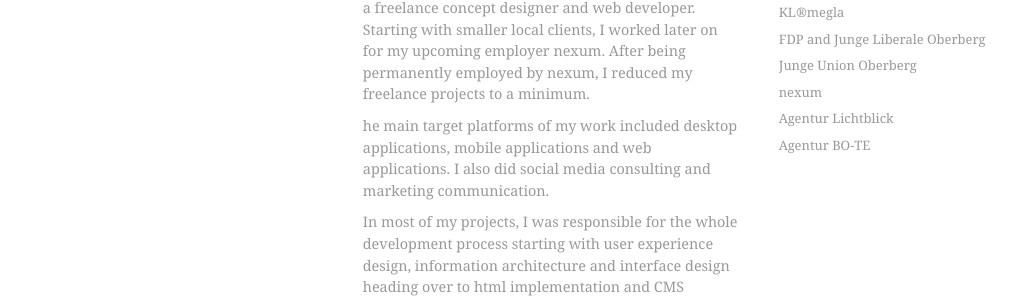
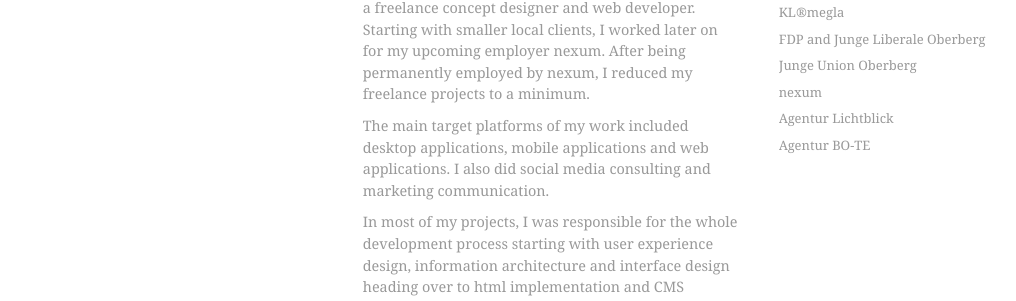
Before and after one commit to ma6/ma6.github.io, a Jekyll site: the page built from _pages/index.md, in a window 1280 px wide and 900 px high, scrolled down 3031 px. Shown: the part 144-445 px from the top of the window, without its empty margins (130-1146 px from the left). Built offline with Jekyll 4.4.1, drawn with Linux system fonts in a browser that asks for light colours; some web fonts are replaced; comment, search, counter and statistics services are not loaded.

Commit message:
TYpo corrected in expereince

```diff
--- a/_data/experience.yml
+++ b/_data/experience.yml
@@ -112,7 +112,7 @@
   title: Concept Designer and Webdeveloper
   content:
     - text: Whilst studying media informatics, I started to work as a freelance concept designer and web developer. Starting with smaller local clients, I worked later on for my upcoming employer nexum. After being permanently employed by nexum, I reduced my freelance projects to a minimum.
-    - text: he main target platforms of my work included desktop applications, mobile applications and web applications. I also did social media consulting and marketing communication.
+    - text: The main target platforms of my work included desktop applications, mobile applications and web applications. I also did social media consulting and marketing communication.
     - text: In most of my projects, I was responsible for the whole development process starting with user experience design, information architecture and interface design heading over to html implementation and CMS development.
   tasks:
     - task: Samsung Electronics
```
